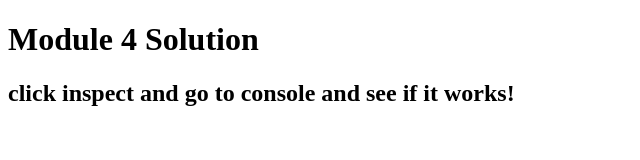
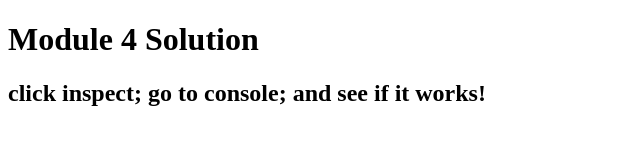
Before and after one commit to Abemchegen/coursera-module-4, a plain HTML site: page coursera-module4-solution/index.html in a window 1280 px wide. Shown: the whole page, without its empty margins (0-640 px from the left). Drawn offline with Linux system fonts and the light colour scheme.

Commit message:
Update index.html

```diff
--- a/coursera-module4-solution/index.html
+++ b/coursera-module4-solution/index.html
@@ -2,7 +2,7 @@
 <html>
 <head>
   <meta charset="utf-8">
-  <title>Module 4 Solution Starter</title>
+  <title>Module 4 Solution</title>
   <script>
     var names = []; // DO NOT REMOVE
   </script>
@@ -12,6 +12,6 @@
 </head>
 <body>
   <h1>Module 4 Solution</h1>
-  <h2> click inspect and go to console and see if it works!</h2>
+  <h2> click inspect; go to console; and see if it works!</h2>
 </body>
 </html>
```
